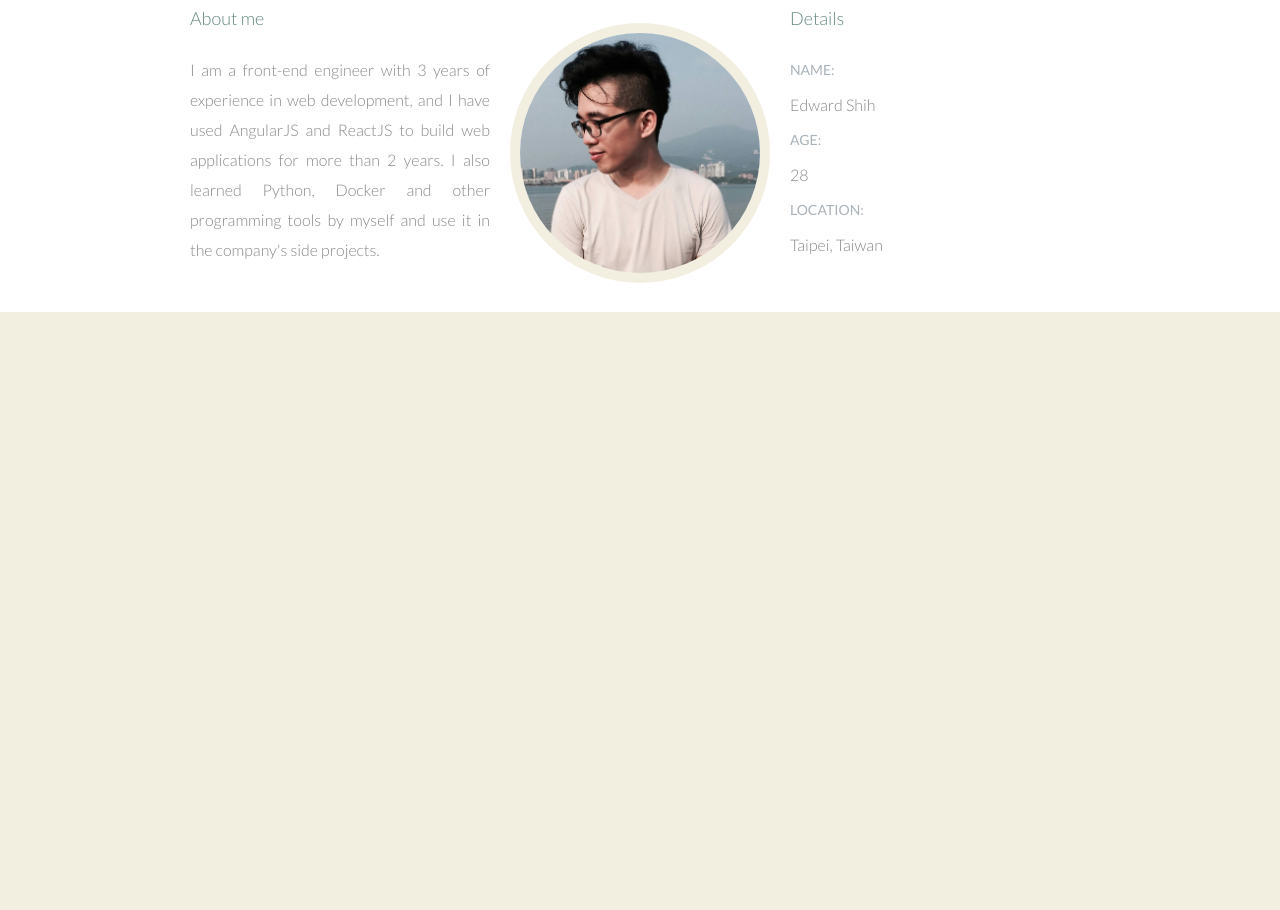
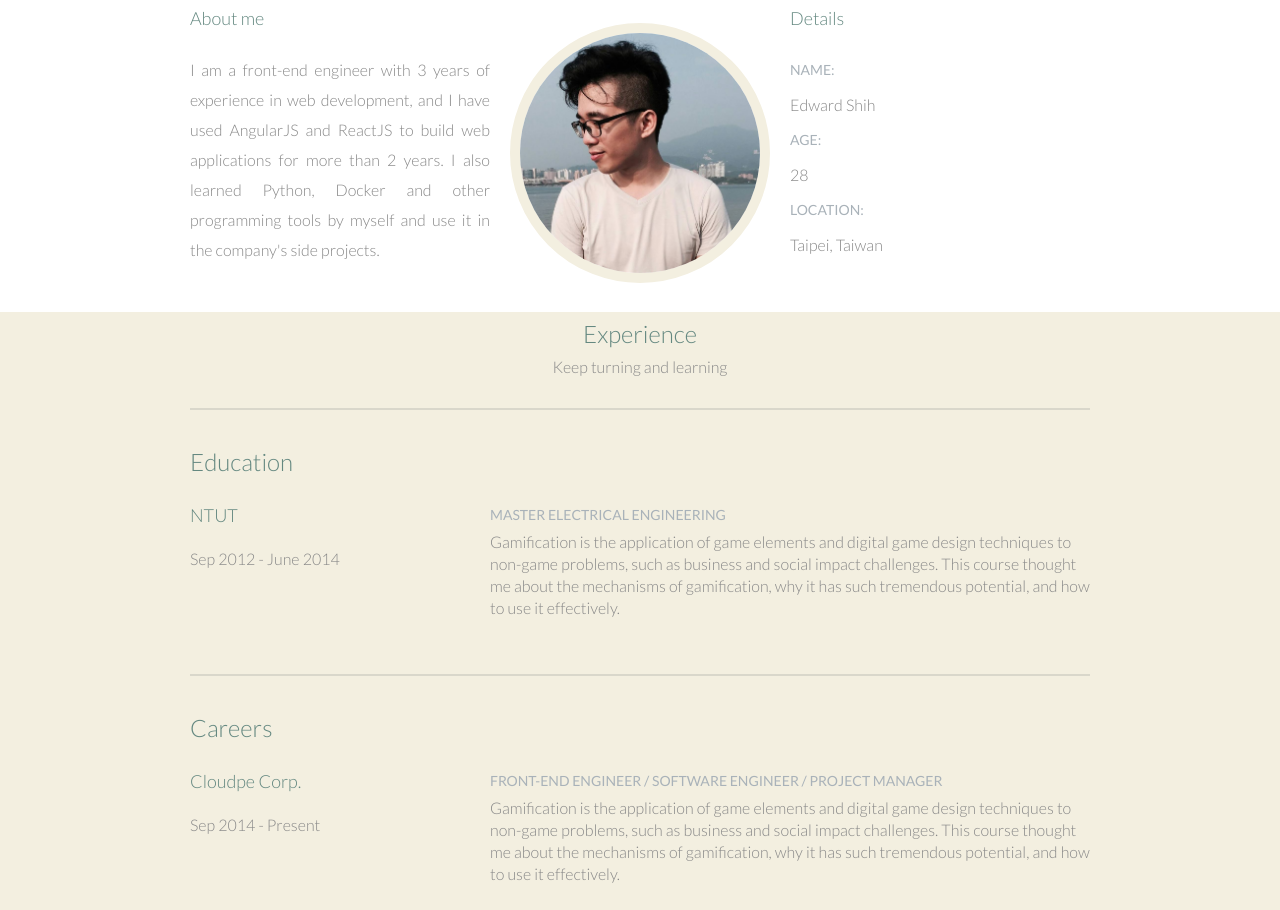
Before and after one commit to ultralabed/Edward-Shih, a plain HTML site: page index.html in a window 1280 px wide. Shown: the part 933-1843 px from the top of the page. Before the commit the page ends 1245 px from the top, so only its background shows below. Drawn offline with nearby package versions, Linux system fonts and the light colour scheme.

Commit message:
feat: Experience page

```diff
--- a/assets/stylesheets/main.css
+++ b/assets/stylesheets/main.css
@@ -423,6 +423,30 @@ p a {
 
 /*
   ========================================
+  Experience
+  ========================================
+*/
+
+
+.experience-head {
+  text-align: center;
+}
+
+.experience h3,
+.experience h5,
+.experience p {
+  margin-bottom: 5px;
+}
+
+.experience-education,
+.experience-careers,
+.experience-education-head,
+.experience-careers-head {
+  margin-bottom: 20px;
+}
+
+/*
+  ========================================
   Speakers
   ========================================
 */
@@ -584,7 +608,7 @@ textarea {
 }
 
 .split-line-light {
-  border-color: grey;
+  border-color: #d9d7cb;
 }
 
 .flex {
@@ -601,6 +625,10 @@ textarea {
   flex:1 1 33%;
 }
 
+.flex-2-3 {
+  flex:2 1 66%;
+}
+
 @media only screen and (max-device-width: 480px) {
   .flex-1-3 {
     flex:1 1 100%;
--- a/index.html
+++ b/index.html
@@ -25,7 +25,7 @@
     <section id="profile">
       <div class="container profile">
         <div class="profile-head">
-          <h2>Profile</h1>
+          <h2>Profile</h2>
           <p>I am a passionate Front-end developer</p>
           <div class="split-line split-line-light flex-1-1"></div>
         </div>
@@ -63,6 +63,56 @@
         </div>
       </div>
     </section>
+    <section id="experience">
+      <div class="container experience">
+        <div class="experience-head">
+          <h2>Experience</h2>
+          <p>Keep turning and learning</p>
+          <div class="split-line split-line-light flex-1-1"></div>
+        </div>
+        <section id="education">
+          <div class="experience-education-head">
+            <h2>Education</h2>
+          </div>
+          <div class="experience-education flex">
+            <div class="flex-1-3 experience-title">
+              <h4>NTUT</h4>
+              <p>Sep 2012 - June 2014</p>
+            </div>
+            <div class="flex-2-3 experience-content">
+              <h5>Master Electrical Engineering</h5>
+              <p>Gamification is the application of game elements and digital game
+                design techniques to non-game problems, such as business and
+                social impact challenges. This course thought me about the
+                mechanisms of gamification, why it has such tremendous potential,
+                and how to use it effectively.
+              </p>
+            </div>
+          </div>
+        </section>
+        <div class="split-line split-line-light flex-1-1"></div>
+        <section id="careers">
+          <div class="experience-careers-head">
+            <h2>Careers</h2>
+          </div>
+          <div class="experience-careers flex">
+            <div class="flex-1-3 experience-title">
+              <h4>Cloudpe Corp.</h4>
+              <p>Sep 2014 - Present</p>
+            </div>
+            <div class="flex-2-3 experience-content">
+              <h5>Front-end Engineer / Software Engineer / Project Manager</h5>
+              <p>Gamification is the application of game elements and digital game
+                design techniques to non-game problems, such as business and
+                social impact challenges. This course thought me about the
+                mechanisms of gamification, why it has such tremendous potential,
+                and how to use it effectively.
+              </p>
+            </div>
+          </div>
+        </section>
+      </div>
+    </section>
     <script src="./assets/jquery-1.11.2.js"></script>
     <script src="app.js"></script>
   </body>
```
